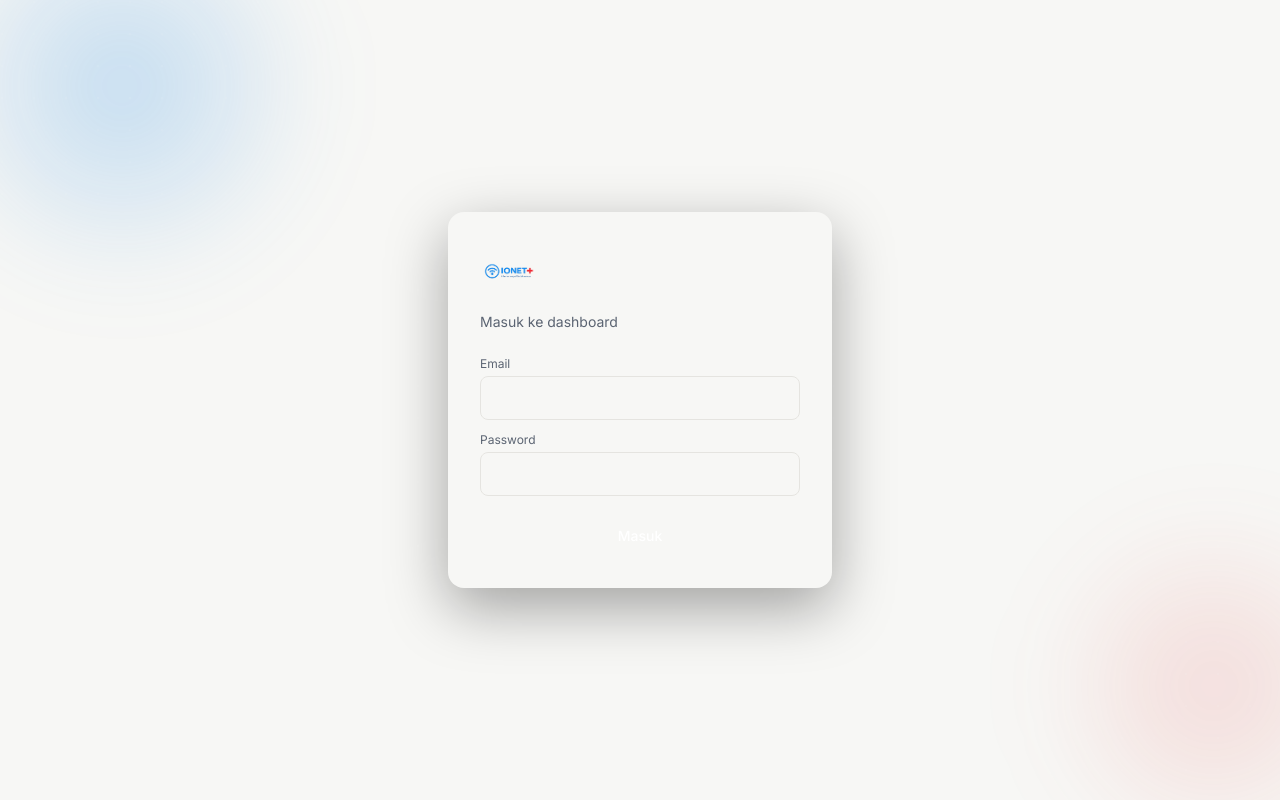
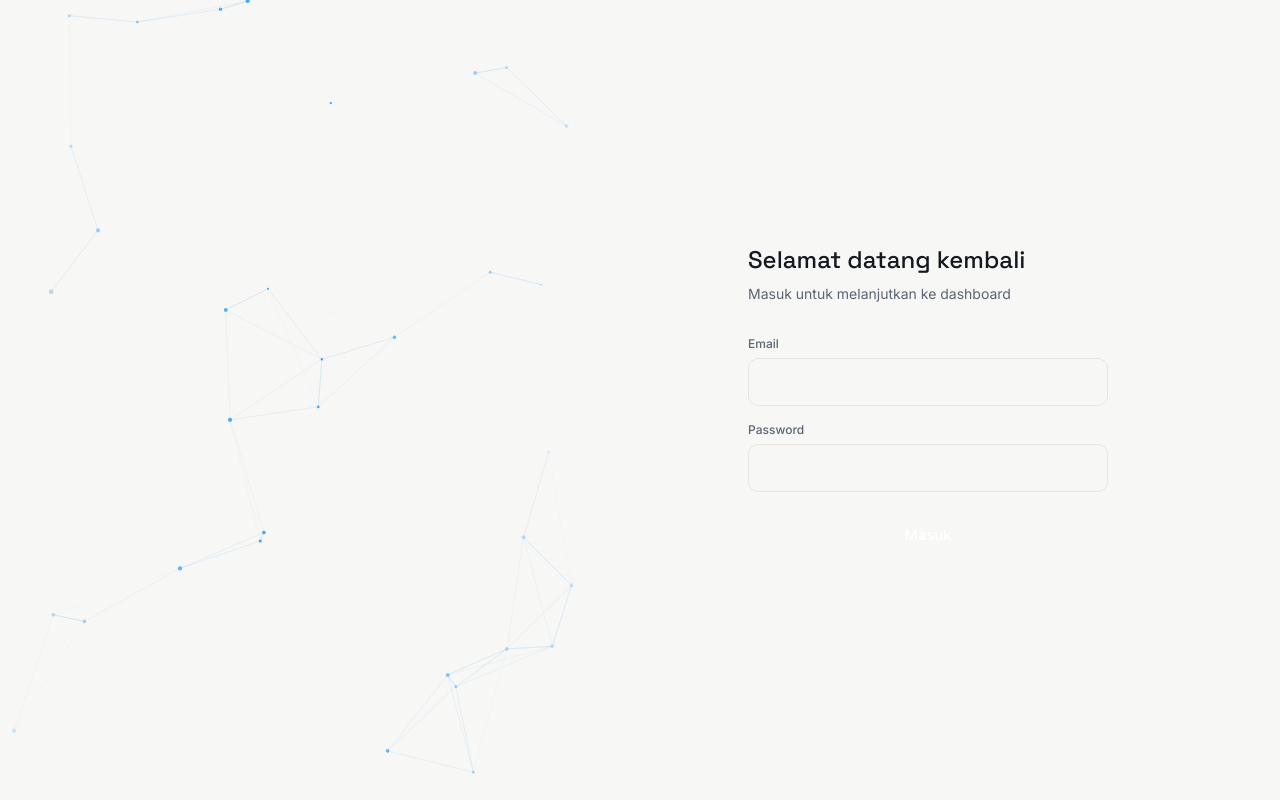
Before and after one commit to akucadangan2/ionet-, a Next.js app in the folder apps/web/: page /login in a window 1280 px wide. Built offline with nearby package versions, Linux system fonts and the light colour scheme; no server answers.

Commit message:
Redesain halaman login dengan network visualization

```diff
--- a/apps/web/app/(auth)/login/page.tsx
+++ b/apps/web/app/(auth)/login/page.tsx
@@ -4,134 +4,157 @@
 import { useState } from "react";
 import { useRouter } from "next/navigation";
 import { supabase } from "@/lib/supabase/client";
+import NetworkBackground from "@/components/NetworkBackground";
 
 export default function LoginPage() {
+  const router = useRouter();
   const [email, setEmail] = useState("");
   const [password, setPassword] = useState("");
   const [error, setError] = useState("");
   const [loading, setLoading] = useState(false);
+  const [logoFailed, setLogoFailed] = useState(false);
 
   async function handleLogin(e: React.FormEvent) {
     e.preventDefault();
     setError("");
     setLoading(true);
-
     const { error } = await supabase.auth.signInWithPassword({ email, password });
     setLoading(false);
-
     if (error) {
       setError("Email atau password salah");
       return;
     }
-
     router.push("/");
     router.refresh();
   }
 
-  const router = useRouter();
+  const inputStyle: React.CSSProperties = {
+    border: "1px solid var(--color-border)",
+    borderRadius: 10,
+    padding: "12px 16px",
+    width: "100%",
+    fontSize: "0.92rem",
+    outline: "none",
+    transition: "border-color 0.15s ease, box-shadow 0.15s ease",
+  };
 
   return (
+    <div className="min-h-screen flex" style={{ background: "var(--color-bg)" }}>
+      {/* Left panel — network visualization */}
       <div
-      className="min-h-screen flex items-center justify-center relative overflow-hidden"
-      style={{ background: "var(--color-sidebar)" }}
+        className="hidden md:flex flex-col justify-between relative overflow-hidden"
+        style={{ width: "45%", background: "var(--color-sidebar)", padding: "48px" }}
       >
-      {/* Background decorative blobs */}
-      <div
-        className="login-blob absolute rounded-full"
+        <NetworkBackground />
+
+        <div className="relative z-10 stagger-1">
+          {logoFailed ? (
+            <span
+              className="wordmark-animate"
+              style={{ fontFamily: "var(--font-display)", fontSize: 22, color: "white", fontWeight: 700 }}
+            >
+              IONET<span style={{ color: "var(--color-accent)" }}>+</span>
+            </span>
+          ) : (
+            <img
+              src="/logo.png"
+              alt="IONET+"
+              style={{ height: 40 }}
+              onError={() => setLogoFailed(true)}
+            />
+          )}
+        </div>
+
+        <div className="relative z-10 stagger-3" style={{ maxWidth: 340 }}>
+          <h2
             style={{
-          width: 400,
-          height: 400,
-          background: "radial-gradient(circle, rgba(30,136,229,0.25), transparent 70%)",
-          top: -100,
-          left: -100,
-          filter: "blur(40px)",
-        }}
-      />
-      <div
-        className="login-blob absolute rounded-full"
-        style={{
-          width: 350,
-          height: 350,
-          background: "radial-gradient(circle, rgba(229,57,53,0.15), transparent 70%)",
-          bottom: -80,
-          right: -80,
-          filter: "blur(40px)",
-          animationDelay: "2s",
-        }}
-      />
-
-      {/* Subtle network dot grid overlay */}
-      <svg
-        className="absolute inset-0 w-full h-full opacity-[0.07]"
-        style={{ pointerEvents: "none" }}
-      >
-        <defs>
-          <pattern id="dots" width="32" height="32" patternUnits="userSpaceOnUse">
-            <circle cx="2" cy="2" r="1.5" fill="white" />
-          </pattern>
-        </defs>
-        <rect width="100%" height="100%" fill="url(#dots)" />
-      </svg>
-
-      <div
-        className="login-card-animate w-full max-w-sm p-8 rounded-2xl relative z-10"
-        style={{
-          background: "var(--color-surface)",
-          boxShadow: "0 20px 60px rgba(0,0,0,0.35)",
+              fontFamily: "var(--font-display)",
+              fontSize: 26,
+              color: "white",
+              lineHeight: 1.3,
+              marginBottom: 12,
             }}
           >
-        <img src="/logo.png" alt="IONET+" style={{ height: 56, marginBottom: 12 }} />
-        <p className="text-sm mb-6" style={{ color: "var(--color-ink-muted)" }}>
-          Masuk ke dashboard
+            Kelola jaringan Anda dari satu tempat.
+          </h2>
+          <p style={{ color: "#9CA3AF", fontSize: 14, lineHeight: 1.6 }}>
+            Billing, monitoring, dan operasional RT RW Net — semuanya
+            terhubung, real-time, dalam satu dashboard.
           </p>
+        </div>
 
-        <form onSubmit={handleLogin} className="flex flex-col gap-3">
-          <div>
-            <label className="text-xs mb-1 block" style={{ color: "var(--color-ink-muted)" }}>
+        <div className="relative z-10 stagger-5" style={{ color: "#6B7280", fontSize: 12 }}>
+          © {new Date().getFullYear()} IONET+ Platform
+        </div>
+      </div>
+
+      {/* Right panel — login form */}
+      <div className="flex-1 flex items-center justify-center p-8">
+        <div className="w-full" style={{ maxWidth: 360 }}>
+          <div className="stagger-1 md:hidden mb-8">
+            {logoFailed ? (
+              <span style={{ fontFamily: "var(--font-display)", fontSize: 20, fontWeight: 700 }}>
+                IONET<span style={{ color: "var(--color-accent)" }}>+</span>
+              </span>
+            ) : (
+              <img src="/logo.png" alt="IONET+" style={{ height: 36 }} onError={() => setLogoFailed(true)} />
+            )}
+          </div>
+
+          <div className="stagger-2 mb-8">
+            <h1 style={{ fontFamily: "var(--font-display)", fontSize: 24, marginBottom: 6 }}>
+              Selamat datang kembali
+            </h1>
+            <p className="text-sm" style={{ color: "var(--color-ink-muted)" }}>
+              Masuk untuk melanjutkan ke dashboard
+            </p>
+          </div>
+
+          <form onSubmit={handleLogin} className="flex flex-col gap-4">
+            <div className="stagger-3">
+              <label className="text-xs font-medium mb-1.5 block" style={{ color: "var(--color-ink-muted)" }}>
                 Email
               </label>
               <input
                 type="email"
                 value={email}
                 onChange={(e) => setEmail(e.target.value)}
-              className="transition-all duration-150 focus:outline-none"
-              style={{
-                border: "1px solid var(--color-border)",
-                borderRadius: 8,
-                padding: "10px 14px",
-                width: "100%",
-                fontSize: "0.9rem",
+                style={inputStyle}
+                onFocus={(e) => {
+                  e.target.style.borderColor = "var(--color-accent)";
+                  e.target.style.boxShadow = "0 0 0 3px rgba(30,136,229,0.12)";
                 }}
-              onFocus={(e) => (e.target.style.borderColor = "var(--color-accent)")}
-              onBlur={(e) => (e.target.style.borderColor = "var(--color-border)")}
+                onBlur={(e) => {
+                  e.target.style.borderColor = "var(--color-border)";
+                  e.target.style.boxShadow = "none";
+                }}
                 required
               />
             </div>
 
-          <div>
-            <label className="text-xs mb-1 block" style={{ color: "var(--color-ink-muted)" }}>
+            <div className="stagger-4">
+              <label className="text-xs font-medium mb-1.5 block" style={{ color: "var(--color-ink-muted)" }}>
                 Password
               </label>
               <input
                 type="password"
                 value={password}
                 onChange={(e) => setPassword(e.target.value)}
-              className="transition-all duration-150 focus:outline-none"
-              style={{
-                border: "1px solid var(--color-border)",
-                borderRadius: 8,
-                padding: "10px 14px",
-                width: "100%",
-                fontSize: "0.9rem",
+                style={inputStyle}
+                onFocus={(e) => {
+                  e.target.style.borderColor = "var(--color-accent)";
+                  e.target.style.boxShadow = "0 0 0 3px rgba(30,136,229,0.12)";
                 }}
-              onFocus={(e) => (e.target.style.borderColor = "var(--color-accent)")}
-              onBlur={(e) => (e.target.style.borderColor = "var(--color-border)")}
+                onBlur={(e) => {
+                  e.target.style.borderColor = "var(--color-border)";
+                  e.target.style.boxShadow = "none";
+                }}
                 required
               />
             </div>
 
             {error && (
-            <p className="text-sm" style={{ color: "var(--color-signal-bad)" }}>
+              <p className="text-sm stagger-4" style={{ color: "var(--color-signal-bad)" }}>
                 {error}
               </p>
             )}
@@ -139,8 +162,21 @@ export default function LoginPage() {
             <button
               type="submit"
               disabled={loading}
-            className="w-full py-2.5 rounded-lg text-sm font-medium text-white mt-2 transition-transform hover:scale-[1.02] active:scale-[0.98] flex items-center justify-center gap-2"
-            style={{ background: "var(--color-accent)" }}
+              className="stagger-5 w-full flex items-center justify-center gap-2"
+              style={{
+                background: "var(--color-accent)",
+                color: "white",
+                padding: "12px 0",
+                borderRadius: 10,
+                fontSize: "0.92rem",
+                fontWeight: 500,
+                border: "none",
+                cursor: loading ? "default" : "pointer",
+                marginTop: 4,
+                transition: "opacity 0.15s ease, transform 0.1s ease",
+              }}
+              onMouseDown={(e) => (e.currentTarget.style.transform = "scale(0.98)")}
+              onMouseUp={(e) => (e.currentTarget.style.transform = "scale(1)")}
             >
               {loading && (
                 <span
@@ -151,7 +187,6 @@ export default function LoginPage() {
                     border: "2px solid rgba(255,255,255,0.4)",
                     borderTopColor: "white",
                     borderRadius: "50%",
-                  display: "inline-block",
                   }}
                 />
               )}
@@ -160,5 +195,6 @@ export default function LoginPage() {
           </form>
         </div>
       </div>
+    </div>
   );
 }
--- a/apps/web/app/globals.css
+++ b/apps/web/app/globals.css
@@ -53,26 +53,28 @@ td {
   font-family: var(--font-mono);
 }
 
-@keyframes fadeSlideUp {
-  from { opacity: 0; transform: translateY(16px); }
+@keyframes fadeUp {
+  from { opacity: 0; transform: translateY(10px); }
   to { opacity: 1; transform: translateY(0); }
 }
 
-@keyframes floatBlob {
-  0%, 100% { transform: translate(0, 0) scale(1); }
-  50% { transform: translate(30px, -20px) scale(1.05); }
+@keyframes wordmarkIn {
+  from { opacity: 0; letter-spacing: 0.15em; }
+  to { opacity: 1; letter-spacing: 0.02em; }
 }
 
 @keyframes spin {
   to { transform: rotate(360deg); }
 }
 
-.login-card-animate {
-  animation: fadeSlideUp 0.6s ease-out;
-}
+.stagger-1 { animation: fadeUp 0.5s cubic-bezier(0.16, 1, 0.3, 1) 0.05s both; }
+.stagger-2 { animation: fadeUp 0.5s cubic-bezier(0.16, 1, 0.3, 1) 0.15s both; }
+.stagger-3 { animation: fadeUp 0.5s cubic-bezier(0.16, 1, 0.3, 1) 0.25s both; }
+.stagger-4 { animation: fadeUp 0.5s cubic-bezier(0.16, 1, 0.3, 1) 0.35s both; }
+.stagger-5 { animation: fadeUp 0.5s cubic-bezier(0.16, 1, 0.3, 1) 0.45s both; }
 
-.login-blob {
-  animation: floatBlob 8s ease-in-out infinite;
+.wordmark-animate {
+  animation: wordmarkIn 0.7s cubic-bezier(0.16, 1, 0.3, 1) both;
 }
 
 .spinner {
--- /dev/null
+++ b/apps/web/components/NetworkBackground.tsx
@@ -0,0 +1,103 @@
+// components/NetworkBackground.tsx
+"use client";
+
+import { useEffect, useRef } from "react";
+
+interface Node {
+  x: number;
+  y: number;
+  vx: number;
+  vy: number;
+  r: number;
+}
+
+export default function NetworkBackground() {
+  const canvasRef = useRef<HTMLCanvasElement>(null);
+
+  useEffect(() => {
+    const canvas = canvasRef.current;
+    if (!canvas) return;
+    const ctx = canvas.getContext("2d");
+    if (!ctx) return;
+
+    let width = canvas.offsetWidth;
+    let height = canvas.offsetHeight;
+    let dpr = window.devicePixelRatio || 1;
+
+    function resize() {
+      width = canvas!.offsetWidth;
+      height = canvas!.offsetHeight;
+      canvas!.width = width * dpr;
+      canvas!.height = height * dpr;
+      ctx!.scale(dpr, dpr);
+    }
+    resize();
+    window.addEventListener("resize", resize);
+
+    const NODE_COUNT = 34;
+    const nodes: Node[] = Array.from({ length: NODE_COUNT }, () => ({
+      x: Math.random() * width,
+      y: Math.random() * height,
+      vx: (Math.random() - 0.5) * 0.25,
+      vy: (Math.random() - 0.5) * 0.25,
+      r: Math.random() * 1.5 + 1,
+    }));
+
+    const MAX_DIST = 150;
+    let raf: number;
+    let pulse = 0;
+
+    function tick() {
+      ctx!.clearRect(0, 0, width, height);
+      pulse += 0.015;
+
+      for (const n of nodes) {
+        n.x += n.vx;
+        n.y += n.vy;
+        if (n.x < 0 || n.x > width) n.vx *= -1;
+        if (n.y < 0 || n.y > height) n.vy *= -1;
+      }
+
+      for (let i = 0; i < nodes.length; i++) {
+        for (let j = i + 1; j < nodes.length; j++) {
+          const dx = nodes[i].x - nodes[j].x;
+          const dy = nodes[i].y - nodes[j].y;
+          const dist = Math.sqrt(dx * dx + dy * dy);
+          if (dist < MAX_DIST) {
+            const opacity = (1 - dist / MAX_DIST) * 0.35;
+            ctx!.strokeStyle = `rgba(30, 136, 229, ${opacity})`;
+            ctx!.lineWidth = 0.6;
+            ctx!.beginPath();
+            ctx!.moveTo(nodes[i].x, nodes[i].y);
+            ctx!.lineTo(nodes[j].x, nodes[j].y);
+            ctx!.stroke();
+          }
+        }
+      }
+
+      for (const n of nodes) {
+        const glow = 0.6 + Math.sin(pulse + n.x * 0.01) * 0.4;
+        ctx!.beginPath();
+        ctx!.arc(n.x, n.y, n.r, 0, Math.PI * 2);
+        ctx!.fillStyle = `rgba(66, 165, 245, ${glow})`;
+        ctx!.fill();
+      }
+
+      raf = requestAnimationFrame(tick);
+    }
+    tick();
+
+    return () => {
+      cancelAnimationFrame(raf);
+      window.removeEventListener("resize", resize);
+    };
+  }, []);
+
+  return (
+    <canvas
+      ref={canvasRef}
+      className="absolute inset-0 w-full h-full"
+      style={{ pointerEvents: "none" }}
+    />
+  );
+}
```
Lines whose indentation alone changed are shown as unchanged.
